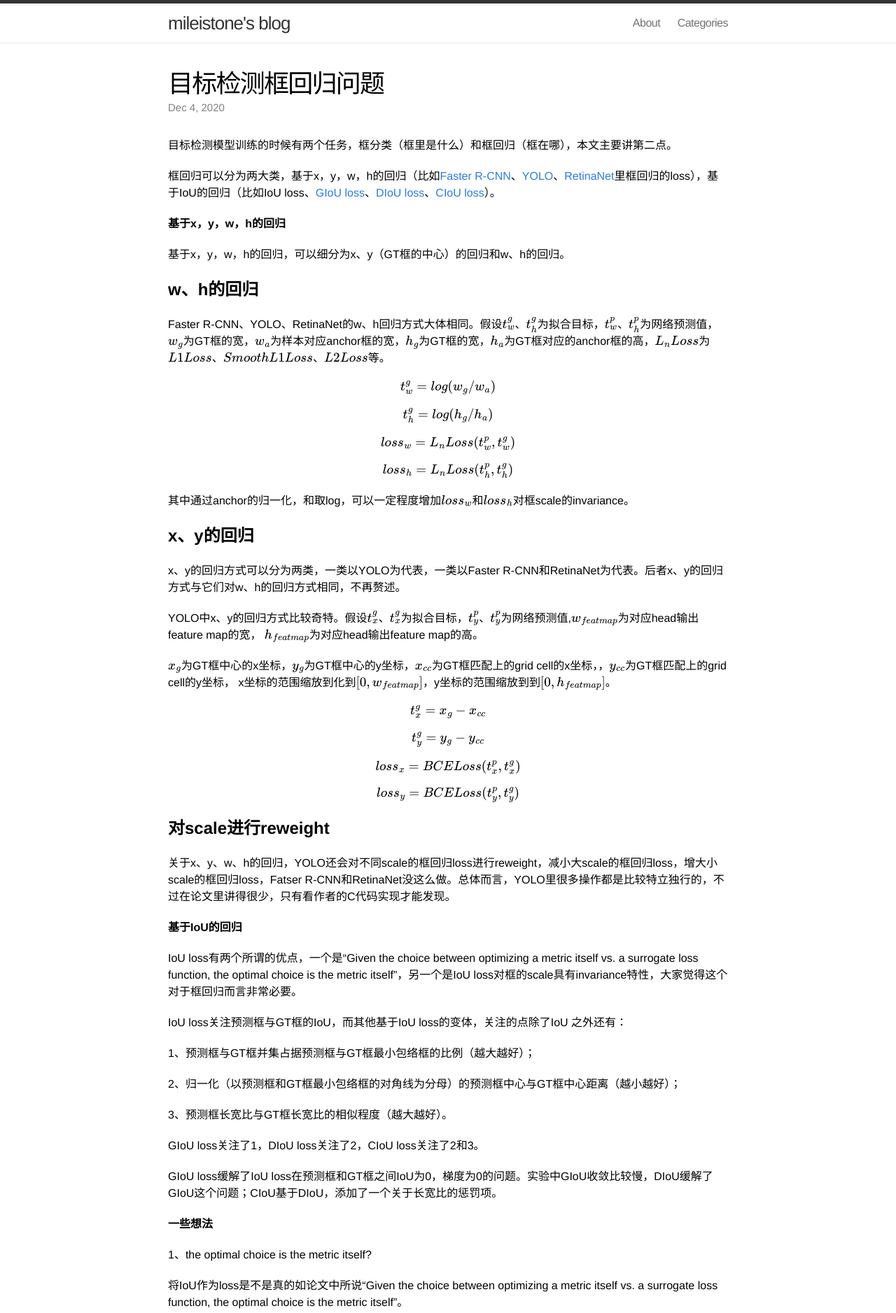
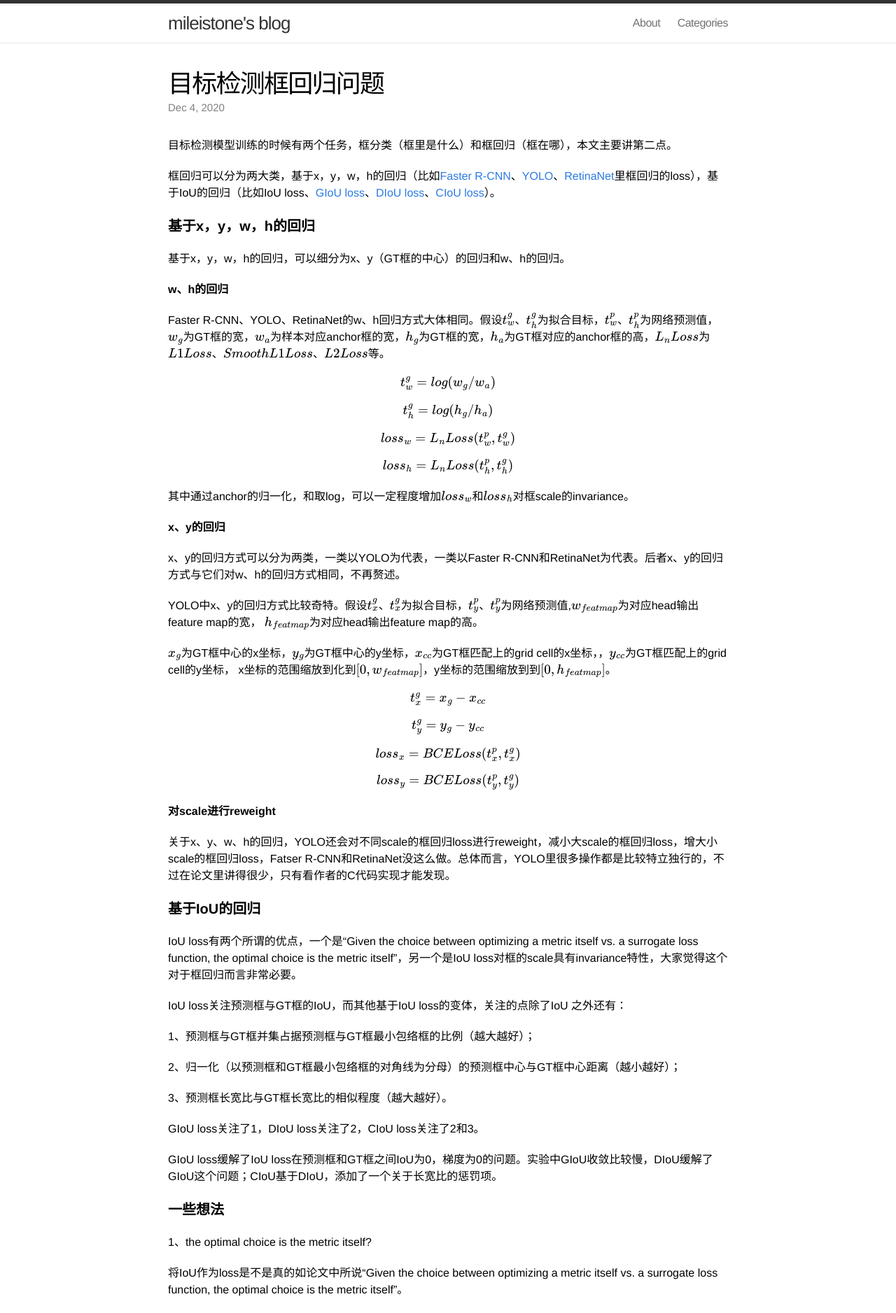
Before and after one commit to mileistone/mileistone.github.io, a Jekyll site: the page built from _posts/2020-12-04-bbox-regression-in-object-detection.md, in a window 1280 px wide. Shown: the top 1877 px of the page at 70% size. Built offline with Jekyll 4.4.1, drawn with Linux system fonts in a browser that asks for light colours; formulas are drawn with MathJax 3; comment, search, counter and statistics services are not loaded.

```diff
--- a/_posts/2020-12-04-bbox-regression-in-object-detection.md
+++ b/_posts/2020-12-04-bbox-regression-in-object-detection.md
@@ -11,11 +11,11 @@ date: 2020-12-04 22:00:00
 
 框回归可以分为两大类，基于x，y，w，h的回归（比如[Faster R-CNN](https://arxiv.org/abs/1506.01497)、[YOLO](https://github.com/pjreddie/darknet)、[RetinaNet](https://arxiv.org/abs/1708.02002)里框回归的loss），基于IoU的回归（比如IoU loss、[GIoU loss](https://arxiv.org/abs/1902.09630)、[DIoU loss](https://arxiv.org/abs/1911.08287)、[CIoU loss](https://arxiv.org/abs/1911.08287)）。
 
-### 基于x，y，w，h的回归
+##### 基于x，y，w，h的回归
 
 基于x，y，w，h的回归，可以细分为x、y（GT框的中心）的回归和w、h的回归。
 
-#### w、h的回归
+###### w、h的回归
 Faster R-CNN、YOLO、RetinaNet的w、h回归方式大体相同。假设$$t_w^g$$、$$t_h^g$$为拟合目标，$$t_w^p$$、$$t_h^p$$为网络预测值，
 $$w_g$$为GT框的宽，$$w_a$$为样本对应anchor框的宽，$$h_g$$为GT框的宽，$$h_a$$为GT框对应的anchor框的高，$$L_nLoss$$为$$L1Loss$$、$$SmoothL1Loss$$、$$L2Loss$$等。
 
@@ -29,7 +29,7 @@ $$loss_h=L_nLoss(t_h^p, t_h^g)$$
 
 其中通过anchor的归一化，和取log，可以一定程度增加$$loss_w$$和$$loss_h$$对框scale的invariance。
 
-#### x、y的回归
+###### x、y的回归
 
 x、y的回归方式可以分为两类，一类以YOLO为代表，一类以Faster R-CNN和RetinaNet为代表。后者x、y的回归方式与它们对w、h的回归方式相同，不再赘述。
 
@@ -48,10 +48,10 @@ $$loss_x = BCELoss(t_x^p, t_x^g)$$
 $$loss_y = BCELoss(t_y^p, t_y^g)$$
 
 
-#### 对scale进行reweight
+###### 对scale进行reweight
 关于x、y、w、h的回归，YOLO还会对不同scale的框回归loss进行reweight，减小大scale的框回归loss，增大小scale的框回归loss，Fatser R-CNN和RetinaNet没这么做。总体而言，YOLO里很多操作都是比较特立独行的，不过在论文里讲得很少，只有看作者的C代码实现才能发现。
 
-### 基于IoU的回归
+##### 基于IoU的回归
 
 IoU loss有两个所谓的优点，一个是“Given the choice between optimizing a metric itself vs. a surrogate loss function, the optimal choice is the metric itself”，另一个是IoU loss对框的scale具有invariance特性，大家觉得这个对于框回归而言非常必要。
 
@@ -67,7 +67,7 @@ GIoU loss关注了1，DIoU loss关注了2，CIoU loss关注了2和3。
 
 GIoU loss缓解了IoU loss在预测框和GT框之间IoU为0，梯度为0的问题。实验中GIoU收敛比较慢，DIoU缓解了GIoU这个问题；CIoU基于DIoU，添加了一个关于长宽比的惩罚项。
 
-### 一些想法
+##### 一些想法
 
 1、the optimal choice is the metric itself?
 
```
